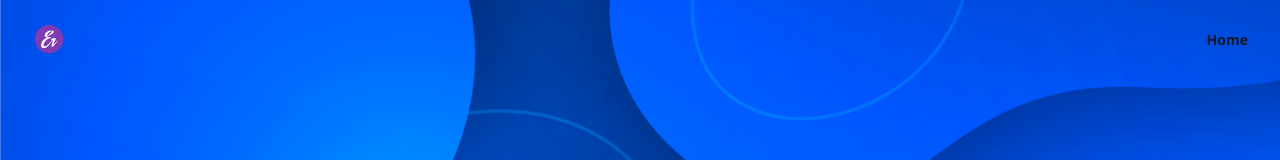
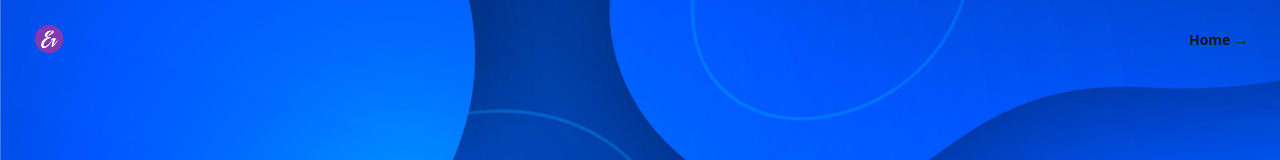
Before and after one commit to Baalerica/my-portfolio, a Next.js app: page /login in a window 1280 px wide. Shown: the top 160 px of the page. Built offline with nearby package versions, Linux system fonts and the light colour scheme.

Commit message:
Change .js

```diff
--- a/pages/login.js
+++ b/pages/login.js
@@ -54,9 +54,11 @@
                             </button>
                         </div>
                         <div className="hidden lg:flex lg:gap-x-12">
-                            <a href="#about" className="text-sm font-semibold leading-6 text-gray-900">
-                                Home
-                            </a>
+                            <Link href="/index" legacyBehavior>
+                                <a className="text-sm font-semibold leading-6 text-gray-900">
+                                    Home <span aria-hidden="true">&rarr;</span>
+                                </a>
+                            </Link>
                         </div>
                     </nav>
                     <div className="lg:hidden" role="dialog" aria-modal="true">
@@ -90,12 +92,11 @@
                             <div className="mt-6 flow-root">
                                 <div className="-my-6 divide-y divide-gray-500/10">
                                     <div className="space-y-2 py-6">
-                                        <a
-                                            href="#about"
-                                            className="-mx-3 block rounded-lg px-3 py-2 text-base font-semibold leading-7 text-gray-900 hover:bg-gray-50"
-                                        >
-                                            Home
-                                        </a>
+                                        <Link href="/login" legacyBehavior>
+                                            <a className="-mx-3 block rounded-lg px-3 py-2.5 text-base font-semibold leading-7 text-gray-900 hover:bg-gray-50">
+                                                Home <span aria-hidden="true">&rarr;</span>
+                                            </a>
+                                        </Link>
                                     </div>
                                 </div>
                             </div>
```
